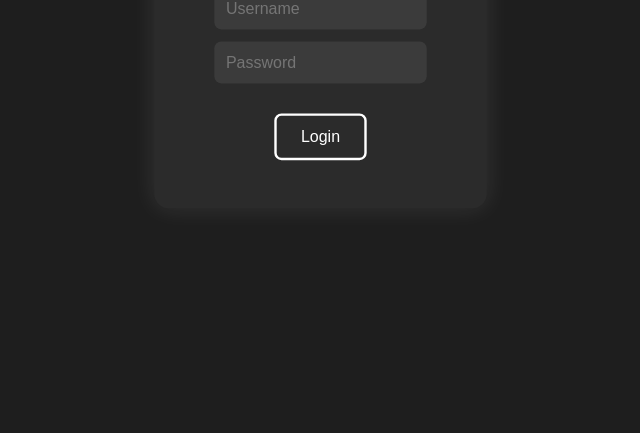
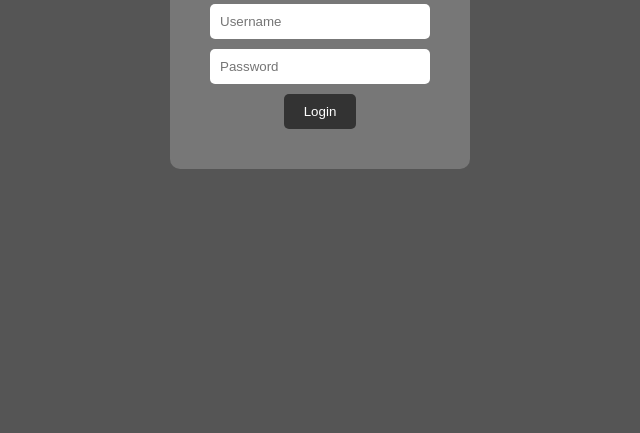
Before and after one commit to Eeshaq007/eeshaq.dev, a plain HTML site: page index.html in a window 1280 px wide. Shown: the part 367-800 px from the top of the page, without its empty margins (320-960 px from the left). Drawn offline with Linux system fonts and the light colour scheme.

Commit message:
Update index.html

```diff
--- a/index.html
+++ b/index.html
@@ -1,82 +1,61 @@
 <!DOCTYPE html>
 <html lang="en">
 <head>
-  <meta charset="UTF-8" />
-  <meta name="viewport" content="width=device-width, initial-scale=1.0" />
-  <title>Secure Login</title>
+<meta charset="UTF-8">
+<meta name="viewport" content="width=device-width, initial-scale=1.0">
+<title>Login</title>
 <style>
   body {
     margin: 0;
-      font-family: Arial, sans-serif;
-      background: #1e1e1e;
-      color: white;
+    height: 100vh;
+    background-color: #555; /* Gray background */
     display: flex;
     justify-content: center;
     align-items: center;
-      height: 100vh;
-      overflow: hidden;
+    font-family: Arial, sans-serif;
   }
-    .login-container {
-      background: #2b2b2b;
+  .login-box {
+    background-color: #777;
     padding: 40px;
-      border-radius: 12px;
-      box-shadow: 0 0 20px rgba(255, 255, 255, 0.1);
+    border-radius: 10px;
     text-align: center;
-      transform: scale(1.2);
   }
   input {
     display: block;
     margin: 10px auto;
     padding: 10px;
-      width: 80%;
+    width: 200px;
+    border-radius: 5px;
     border: none;
-      border-radius: 6px;
-      background: #3b3b3b;
-      color: white;
   }
   button {
-      margin-top: 15px;
     padding: 10px 20px;
-      background: none;
-      border: 2px solid white;
-      border-radius: 6px;
+    border-radius: 5px;
+    border: none;
+    cursor: pointer;
+    background-color: #333;
     color: white;
-      cursor: pointer;
-      transition: 0.3s;
-    }
-    button:hover {
-      background: white;
-      color: black;
-    }
-    iframe {
-      width: 100%;
-      height: 100vh;
-      border: none;
-      display: none;
   }
 </style>
 </head>
 <body>
-  <div class="login-container" id="loginBox">
+  <div class="login-box">
     <h2>Login</h2>
-    <input type="text" id="username" placeholder="Username" />
-    <input type="password" id="password" placeholder="Password" />
+    <input type="text" placeholder="Username" id="username">
+    <input type="password" placeholder="Password" id="password">
     <button onclick="login()">Login</button>
   </div>
 
-  <iframe id="duckFrame" src="https://duckduckgo.com"></iframe>
-
 <script>
 function login() {
-      const user = document.getElementById('username').value.trim();
-      const pass = document.getElementById('password').value.trim();
-      if (user === "EeshaqB" && pass === "Eeshaq2014#?") {
-        document.getElementById('loginBox').style.display = "none";
-        const iframe = document.getElementById('duckFrame');
-        iframe.style.display = "block";
-        iframe.src = "https://duckduckgo.com";
+  const username = document.getElementById('username').value;
+  const password = document.getElementById('password').value;
+
+  // Simple client-side login check (for demo purposes)
+  if(username === "user" && password === "pass") {
+    window.location.href = "duck.html"; // redirect to proxy page
   } else {
-        alert("Incorrect username or password");
+    alert("Invalid credentials");
   }
 }
 </script>
```
Lines whose indentation alone changed are shown as unchanged.
